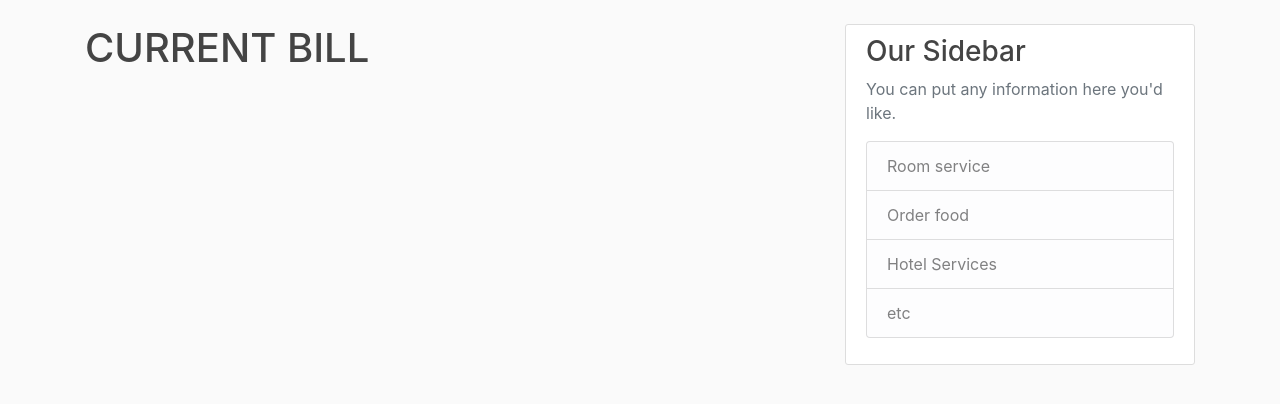
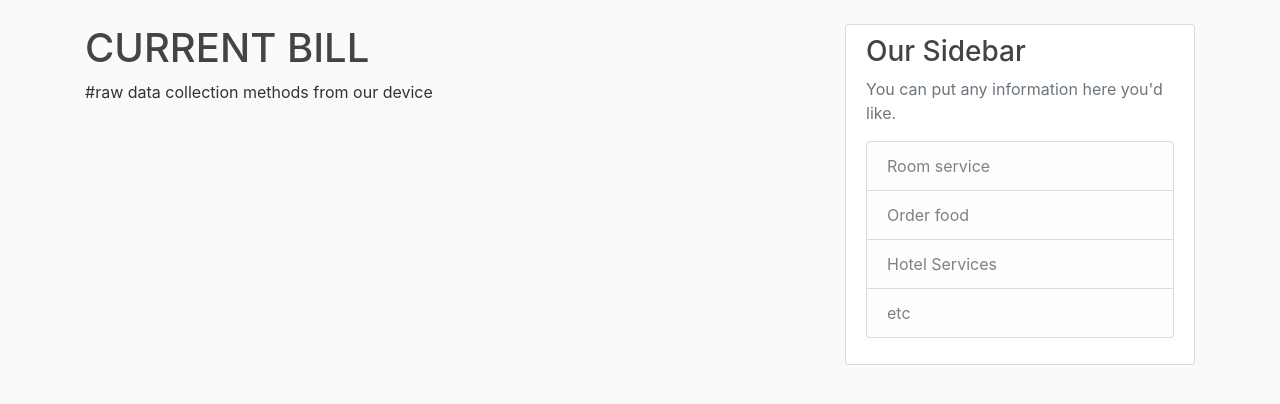
Before and after one commit to k-v-n-p/Project_PSY, a Django app: page /billing/ in a window 1280 px wide. Shown: the part 56-460 px from the top of the page. Run offline with Django 3.2, Linux system fonts and the light colour scheme; some libraries are stand-ins or nearby versions.

Commit message:
Update billing.html

```diff
--- a/user/templates/user/billing.html
+++ b/user/templates/user/billing.html
@@ -1,4 +1,5 @@
 {%extends "user/base.html"%}
 {%block content %}
     <h1>CURRENT BILL</h1>
+    #raw data collection methods from our device
 {%endblock content%}
```
